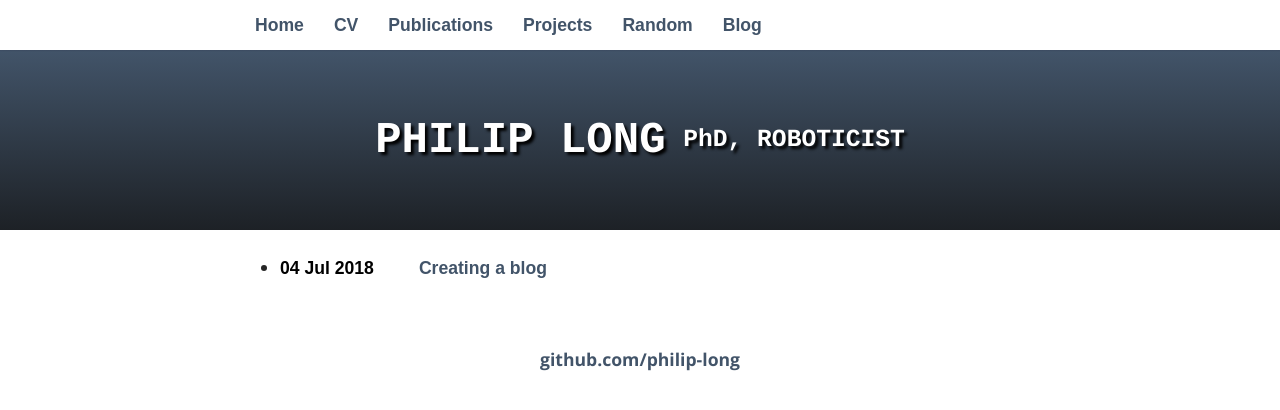
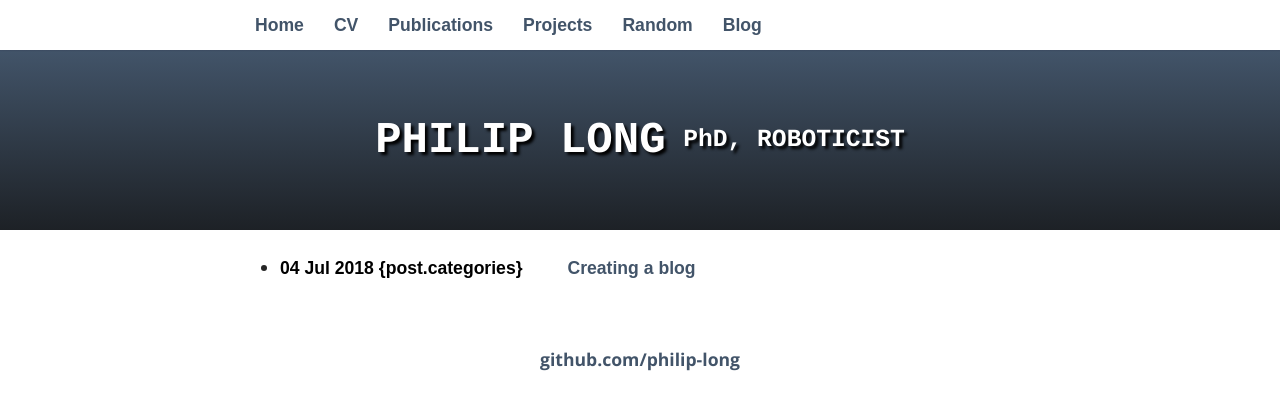
Before and after one commit to philip-long/philip-long.github.io, a Jekyll site: the page built from blog/index.html, in a window 1280 px wide. Shown: the top 410 px of the page. Built offline with Jekyll 4.4.1, drawn with Linux system fonts in a browser that asks for light colours; nearby versions of some CDN libraries; some web fonts are replaced; library files that are not in the unit come from our copies.

Commit message:
Update index.html

```diff
--- a/blog/index.html
+++ b/blog/index.html
@@ -7,7 +7,7 @@ title: Blog
 <ul>
   {% for post in site.posts %}
     <li>
-      <h4> {{ post.date | date_to_string }}  &emsp;&emsp; <a href="{{ post.url }}">{{ post.title }}</a>   </h4>
+      <h4> {{ post.date | date_to_string }}  {post.categories} &emsp;&emsp; <a href="{{ post.url }}">{{ post.title }}</a>   </h4>
     </li>
   {% endfor %}
 </ul>
```
